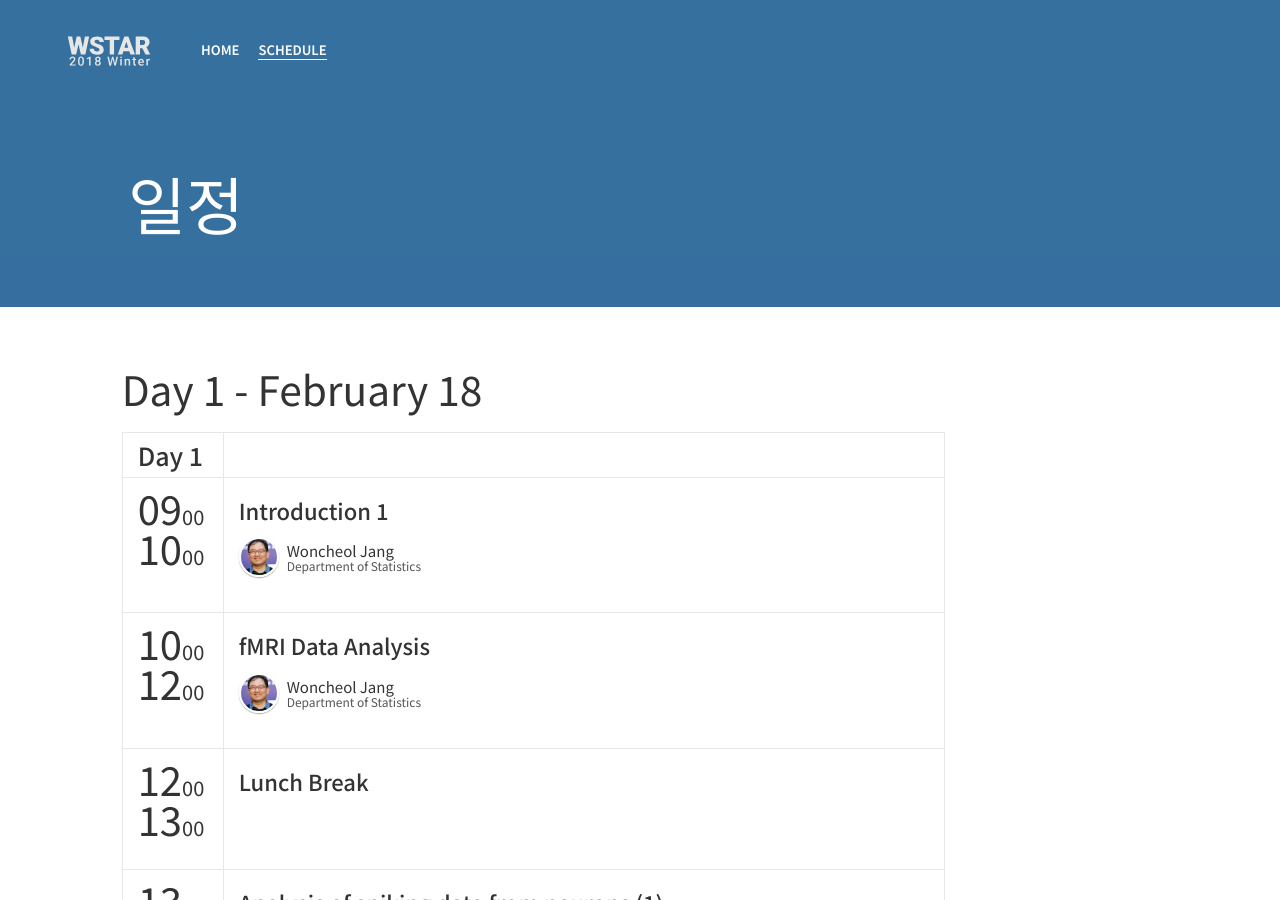
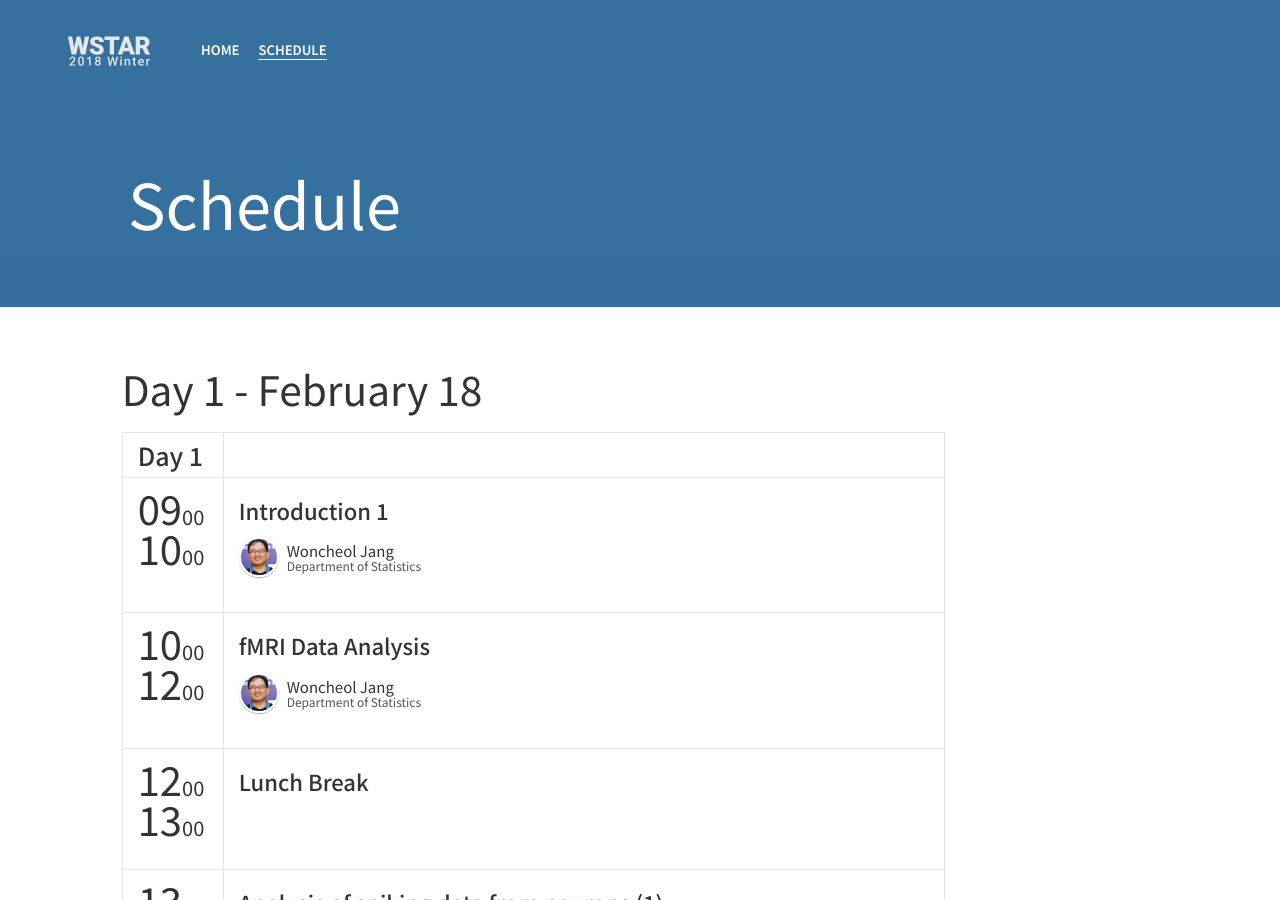
Before and after one commit to JaeyeongYang/dans-snu.github.io, a Jekyll site: the page built from schedule.html, in a window 1280 px wide and 900 px high. Built offline with Jekyll 4.4.1, drawn with Linux system fonts in a browser that asks for light colours; nearby versions of some CDN libraries; comment, search, counter and statistics services are not loaded.

Commit message:
Use the English name

```diff
--- a/schedule.html
+++ b/schedule.html
@@ -1,6 +1,6 @@
 ---
 layout: default
-title: 일정
+title: Schedule
 permalink: /schedule/
 ---
 
```
